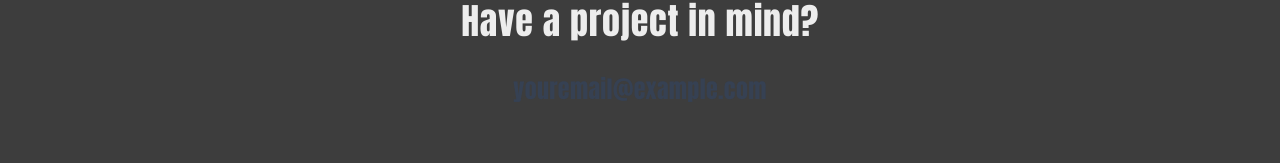
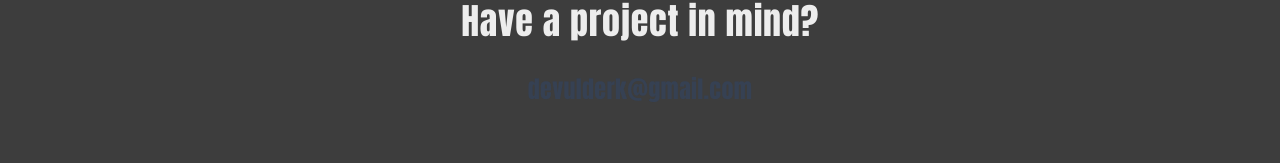
Before and after one commit to androbro/portfolio_v2, a Next.js app: page / in a window 1280 px wide. Shown: the part 4242-4405 px from the top of the page. Built offline with nearby package versions, Linux system fonts and the light colour scheme.

Commit message:
changed email

```diff
--- a/app/components/features/Contact/Contact.tsx
+++ b/app/components/features/Contact/Contact.tsx
@@ -35,10 +35,10 @@ export function Contact() {
 				</h2>
 				<a
 					ref={emailRef}
-					href="mailto:youremail@example.com"
+					href="mailto:devulderk@gmail.com"
 					className="inline-block text-xl md:text-2xl font-medium text-gray-700 hover:text-black transition-colors"
 				>
-					youremail@example.com
+					devulderk@gmail.com
 				</a>
 			</div>
 		</section>
--- a/app/components/layout/Navbar/Navbar.tsx
+++ b/app/components/layout/Navbar/Navbar.tsx
@@ -145,10 +145,10 @@ export function Navbar() {
 						<div className="flex flex-col gap-4 mt-auto">
 							<span className="text-white/60 text-sm uppercase tracking-wider">Get in touch</span>
 							<a
-								href="mailto:tazmirul@gmail.com"
+								href="mailto:devulderk@gmail.com"
 								className="text-white hover:text-accent transition-colors"
 							>
-								tazmirul@gmail.com
+								devulderk@gmail.com
 							</a>
 						</div>
 					</motion.header>
```
